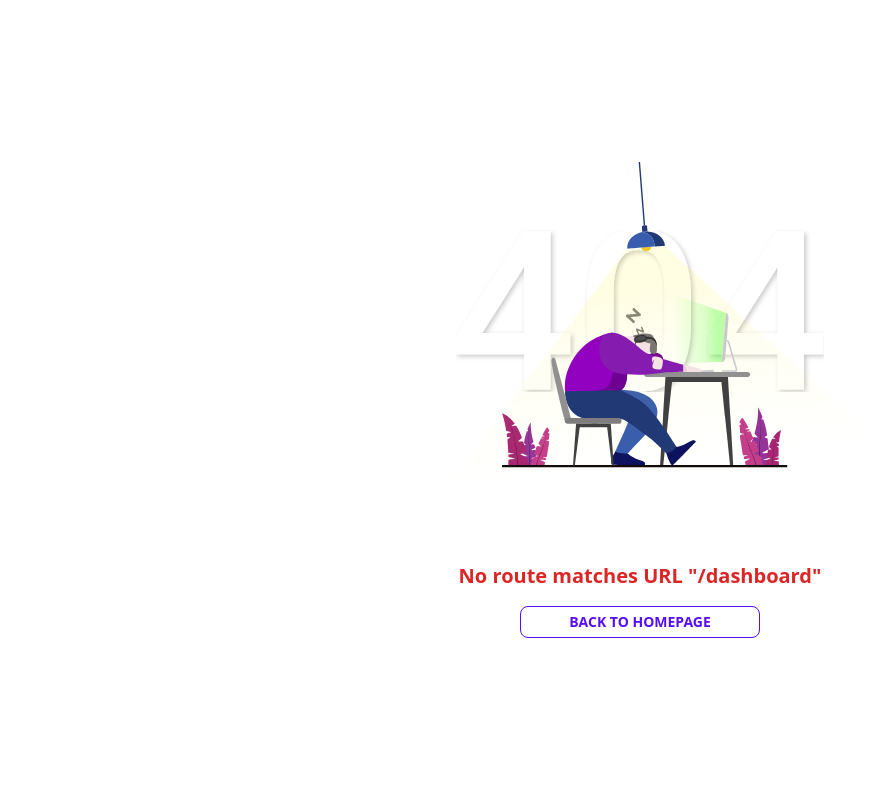
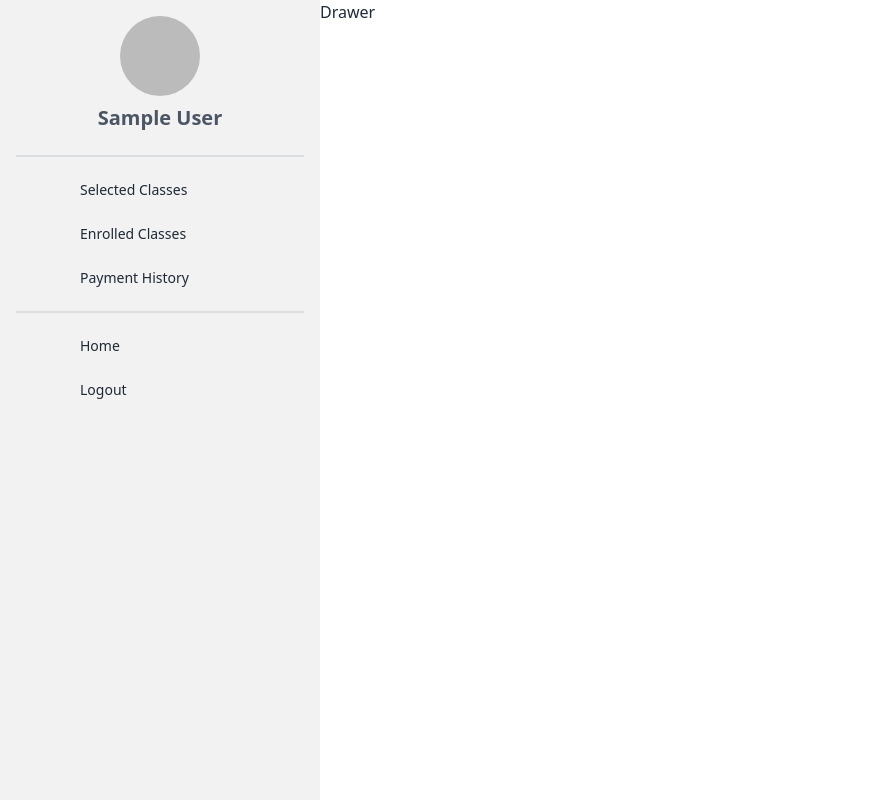
Before and after one commit to hnmahamud/summer-camp-dance-school-client, a React (Vite) app: page /dashboard in a window 1280 px wide. Shown: the whole page, without its empty margins (0-871 px from the left). Built offline with nearby package versions, Linux system fonts and the light colour scheme; no server answers; sample sign-in values are in the browser's storage.

Commit message:
added dashboard structure and admin route

```diff
--- /dev/null
+++ b/src/components/LoadingSpinner/LoadingSpinner.jsx
@@ -0,0 +1,18 @@
+const LoadingSpinner = ({ fullScreen }) => {
+  // Loading animation
+  return (
+    <>
+      {fullScreen === true ? (
+        <div className="flex justify-center items-center h-screen">
+          <span className="loading loading-bars loading-lg"></span>
+        </div>
+      ) : (
+        <div className="flex justify-center items-center h-[calc(100vh-192px)]">
+          <span className="loading loading-bars loading-lg"></span>
+        </div>
+      )}
+    </>
+  );
+};
+
+export default LoadingSpinner;
--- a/src/context/AuthProviders.jsx
+++ b/src/context/AuthProviders.jsx
@@ -6,7 +6,6 @@ import {
   onAuthStateChanged,
   signInWithEmailAndPassword,
   signInWithPopup,
-  signInWithRedirect,
   signOut,
   updateProfile,
 } from "firebase/auth";
--- /dev/null
+++ b/src/layout/Dashboard.jsx
@@ -0,0 +1,103 @@
+import { NavLink } from "react-router-dom";
+import useAuth from "../hooks/useAuth";
+import LoadingSpinner from "../components/LoadingSpinner/LoadingSpinner";
+
+const Dashboard = () => {
+  // Context API
+  const { user, fullLoading } = useAuth();
+
+  if (fullLoading) {
+    return <LoadingSpinner fullScreen={true}></LoadingSpinner>;
+  }
+
+  const aa = "";
+
+  return (
+    <div className="drawer lg:drawer-open">
+      <input id="my-drawer-2" type="checkbox" className="drawer-toggle" />
+      <div className="drawer-content">
+        <div className="navbar bg-base-200 lg:hidden">
+          <div className="navbar-start"></div>
+          <div className="navbar-center"></div>
+          <div className="navbar-end">
+            <label
+              htmlFor="my-drawer-2"
+              tabIndex={0}
+              className="btn btn-ghost btn-circle"
+            >
+              <svg
+                xmlns="http://www.w3.org/2000/svg"
+                className="h-5 w-5"
+                fill="none"
+                viewBox="0 0 24 24"
+                stroke="currentColor"
+              >
+                <path
+                  strokeLinecap="round"
+                  strokeLinejoin="round"
+                  strokeWidth="2"
+                  d="M4 6h16M4 12h16M4 18h7"
+                />
+              </svg>
+            </label>
+          </div>
+        </div>
+
+        <div>
+          <h3>Drawer</h3>
+        </div>
+      </div>
+      <div className="drawer-side">
+        <label htmlFor="my-drawer-2" className="drawer-overlay"></label>
+        <ul className="menu p-4 w-80 h-full bg-base-200 text-base-content">
+          {/* Sidebar content here */}
+          <div className="flex flex-col justify-center items-center">
+            <div className="avatar">
+              <div className="w-20 rounded-full">
+                <img src={user?.photoURL} />
+              </div>
+            </div>
+            <h3 className="text-xl font-bold text-gray-600 mt-2">
+              {user?.displayName}
+            </h3>
+          </div>
+
+          {/* Divider */}
+          <div className="divider"></div>
+
+          {/* Dynamic */}
+          <div className="flex flex-col space-y-6 ml-16">
+            {aa === "instructor" ? (
+              <>
+                <NavLink>Add a Class</NavLink>
+                <NavLink>My Classes</NavLink>
+              </>
+            ) : aa === "admin" ? (
+              <>
+                <NavLink>Manage Classes</NavLink>
+                <NavLink>Manage Users</NavLink>
+              </>
+            ) : (
+              <>
+                <NavLink>Selected Classes</NavLink>
+                <NavLink>Enrolled Classes</NavLink>
+                <NavLink>Payment History</NavLink>
+              </>
+            )}
+          </div>
+
+          {/* Divider */}
+          <div className="divider"></div>
+
+          {/* Common */}
+          <div className="flex flex-col space-y-6 ml-16">
+            <NavLink to="/">Home</NavLink>
+            <NavLink>Logout</NavLink>
+          </div>
+        </ul>
+      </div>
+    </div>
+  );
+};
+
+export default Dashboard;
--- a/src/layout/Main.jsx
+++ b/src/layout/Main.jsx
@@ -1,8 +1,15 @@
 import { Outlet } from "react-router-dom";
 import NavBar from "../pages/Shared/NavBar/NavBar";
 import Footer from "../pages/Shared/Footer/Footer";
+import useAuth from "../hooks/useAuth";
+import LoadingSpinner from "../components/LoadingSpinner/LoadingSpinner";
 
 const Main = () => {
+  const { fullLoading } = useAuth();
+  if (fullLoading) {
+    return <LoadingSpinner fullScreen={true}></LoadingSpinner>;
+  }
+
   return (
     <div className="w-[95%] md:w-[80%] mx-auto">
       <NavBar></NavBar>
--- a/src/pages/Login/Login.jsx
+++ b/src/pages/Login/Login.jsx
@@ -40,7 +40,6 @@ const Login = () => {
     loginUser(email, password)
       .then((userCredential) => {
         reset();
-        setNLoading(false);
         // Signed in
         const user = userCredential.user;
         console.log(user);
@@ -60,6 +59,8 @@ const Login = () => {
           icon: "success",
           title: "Login successful!",
         });
+        setNLoading(false);
+        setLoading(false);
         navigate(from, { replace: true });
       })
       .catch((error) => {
--- a/src/pages/Register/Register.jsx
+++ b/src/pages/Register/Register.jsx
@@ -57,7 +57,6 @@ const Register = () => {
             })
               .then((res) => res.json())
               .then((data) => {
-                console.log(data);
                 if (data.matchedCount === 1 || data.upsertedCount === 1) {
                   reset();
                   const Toast = Swal.mixin({
--- /dev/null
+++ b/src/routes/PrivateRoute.jsx
@@ -0,0 +1,25 @@
+import { Navigate, useLocation } from "react-router-dom";
+import LoadingSpinner from "../components/LoadingSpinner/LoadingSpinner";
+import useAuth from "../hooks/useAuth";
+
+const PrivateRoute = ({ children }) => {
+  const { user, loading } = useAuth();
+
+  // Use Location for remember user target page
+  const location = useLocation();
+
+  // if user is not available then return
+  if (loading) {
+    return <LoadingSpinner fullScreen={true}></LoadingSpinner>;
+  }
+
+  // if user is logged in then go to private target page
+  if (user) {
+    return children;
+  }
+
+  // if user is not logged in then don't go to private target page. Navigate login page
+  return <Navigate to="/login" state={location?.pathname} replace></Navigate>;
+};
+
+export default PrivateRoute;
--- a/src/routes/Routes.jsx
+++ b/src/routes/Routes.jsx
@@ -4,6 +4,8 @@ import Home from "../pages/Home/Home/Home";
 import ErrorPage from "../pages/Shared/ErrorPage/ErrorPage";
 import Login from "../pages/Login/Login";
 import Register from "../pages/Register/Register";
+import Dashboard from "../layout/Dashboard";
+import PrivateRoute from "./PrivateRoute";
 
 const router = createBrowserRouter([
   {
@@ -25,6 +27,15 @@ const router = createBrowserRouter([
       },
     ],
   },
+  {
+    path: "dashboard",
+    element: (
+      <PrivateRoute>
+        <Dashboard></Dashboard>
+      </PrivateRoute>
+    ),
+    errorElement: <ErrorPage></ErrorPage>,
+  },
 ]);
 
 export default router;
```
